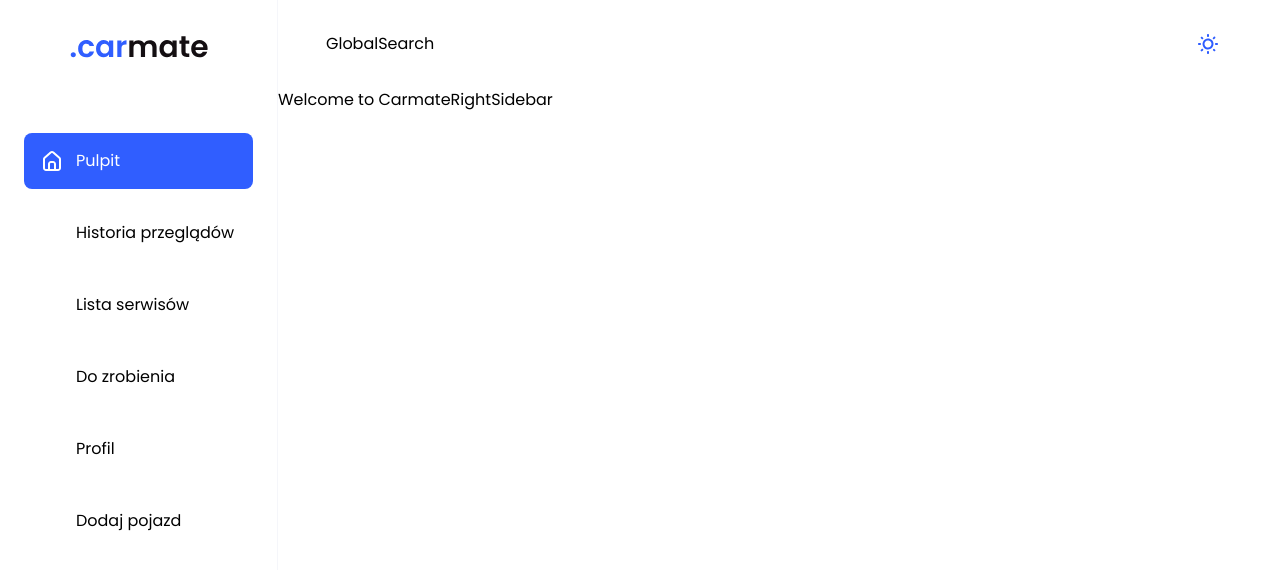
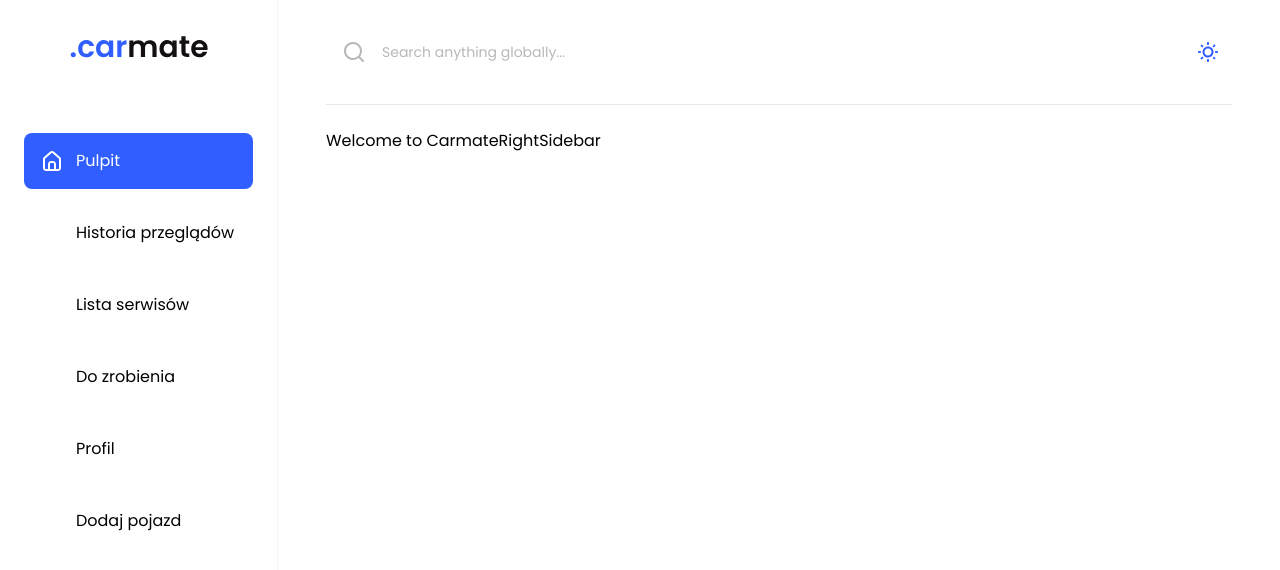
Before and after one commit to PrzybylskiMariusz/carmate, a Next.js app: page / in a window 1280 px wide. Shown: the top 570 px of the page. Built offline with nearby package versions, Linux system fonts and the light colour scheme.

Commit message:
Add GlobalSearchbar component and fix elements sizings

```diff
--- a/app/(root)/layout.tsx
+++ b/app/(root)/layout.tsx
@@ -6,9 +6,9 @@ const Layout = ({ children }: { children: React.ReactNode }) => {
 	return (
 		<main className="background-light900_dark800 relative flex">
 			<LeftSidebar />
-			<div className="relative w-full">
+			<div className="relative mx-12 w-full max-sm:mx-0">
 				<Navbar />
-				<div className="flex">
+				<div className="mt-6 flex">
 					<section>{children}</section>
 					RightSidebar
 				</div>
--- a/components/shared/navbar/Navbar.tsx
+++ b/components/shared/navbar/Navbar.tsx
@@ -1,9 +1,10 @@
+import GlobalSearchbar from "../search/GlobalSearchbar";
 import Theme from "./Theme";
 
 const Navbar = () => {
 	return (
-		<nav className="flex-between background-light900_dark800 sticky z-50 w-full gap-5 p-6 sm:px-12">
-			<div>GlobalSearch</div>
+		<nav className="flex-between background-light900_dark800 light-border sticky z-50 box-border w-full gap-5 border-b py-6 max-sm:px-6">
+			<GlobalSearchbar />
 			<Theme />
 		</nav>
 	);
--- a/components/shared/navbar/Theme.tsx
+++ b/components/shared/navbar/Theme.tsx
@@ -16,7 +16,7 @@ const Theme = () => {
 	return (
 		<Menubar className="relative border-none bg-transparent shadow-none">
 			<MenubarMenu>
-				<MenubarTrigger className="cursor-pointer p-2 focus:bg-light-900 data-[state=open]:bg-light-900 dark:focus:bg-dark-800 dark:data-[state=open]:bg-dark-800">
+				<MenubarTrigger className="hover:background-light700_dark700 cursor-pointer rounded-full p-2 focus:bg-light-900 data-[state=open]:bg-light-900 dark:focus:bg-dark-800 dark:data-[state=open]:bg-dark-800">
 					{mode === "light" ? (
 						<Image
 							src="/assets/icons/sun.svg"
--- /dev/null
+++ b/components/shared/search/GlobalSearchbar.tsx
@@ -0,0 +1,29 @@
+"use client";
+
+import { Input } from "@/components/ui/input";
+import Image from "next/image";
+
+const GlobalSearchbar = () => {
+	return (
+		<div className="relative w-full max-w-[600px] max-lg:hidden">
+			<div className="background-light700_dark700 relative flex min-h-[56px] grow items-center gap-1 rounded-lg px-4">
+				<Image
+					src="/assets/icons/search.svg"
+					alt="search"
+					width={24}
+					height={24}
+					className="cursor-pointer"
+				/>
+				<Input
+					type="text"
+					placeholder="Search anything globally..."
+					value=""
+					onChange={() => {}}
+					className="paragraph-regular no-focus border-none bg-transparent shadow-none outline-none placeholder:text-light-600"
+				/>
+			</div>
+		</div>
+	);
+};
+
+export default GlobalSearchbar;
--- /dev/null
+++ b/components/ui/input.tsx
@@ -0,0 +1,25 @@
+import * as React from "react"
+
+import { cn } from "@/lib/utils"
+
+export interface InputProps
+  extends React.InputHTMLAttributes<HTMLInputElement> {}
+
+const Input = React.forwardRef<HTMLInputElement, InputProps>(
+  ({ className, type, ...props }, ref) => {
+    return (
+      <input
+        type={type}
+        className={cn(
+          "flex h-10 w-full rounded-md border border-input bg-background px-3 py-2 text-sm ring-offset-background file:border-0 file:bg-transparent file:text-sm file:font-medium placeholder:text-muted-foreground focus-visible:outline-none focus-visible:ring-2 focus-visible:ring-ring focus-visible:ring-offset-2 disabled:cursor-not-allowed disabled:opacity-50",
+          className
+        )}
+        ref={ref}
+        {...props}
+      />
+    )
+  }
+)
+Input.displayName = "Input"
+
+export { Input }
```
